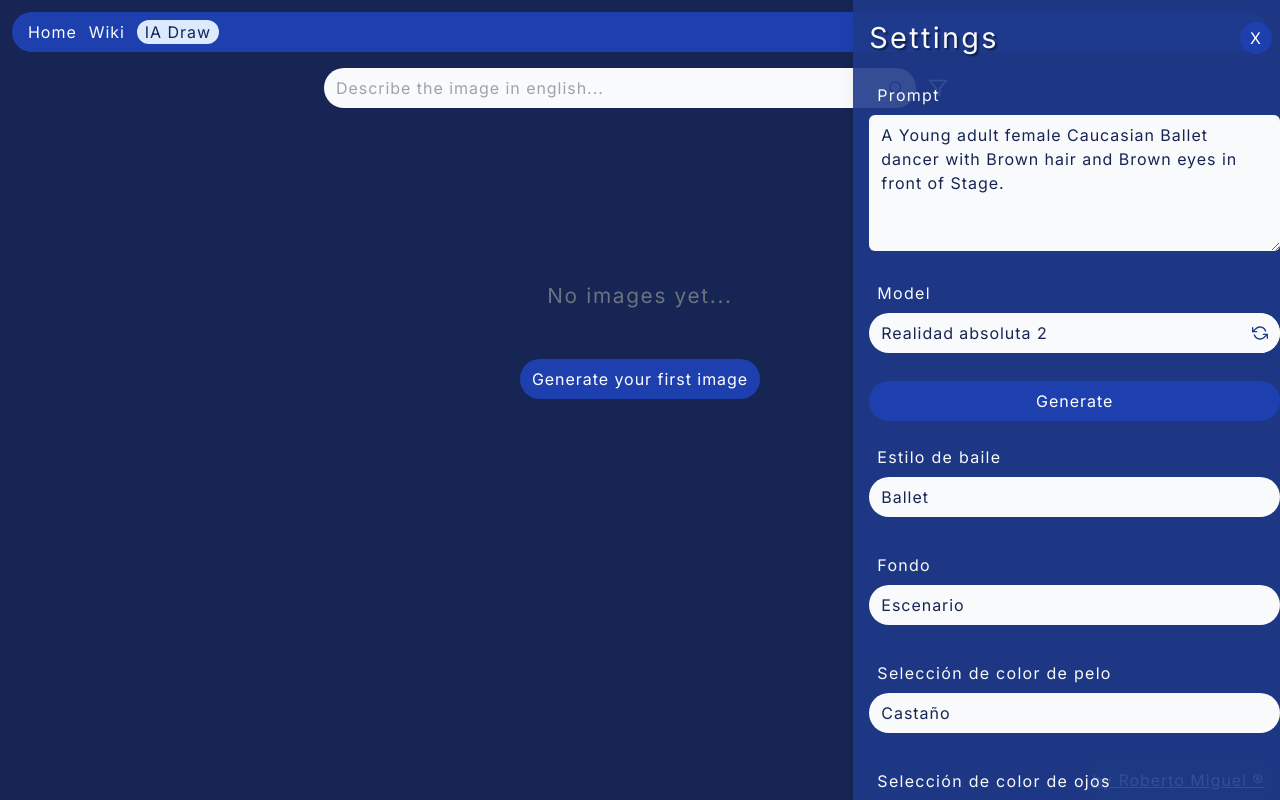
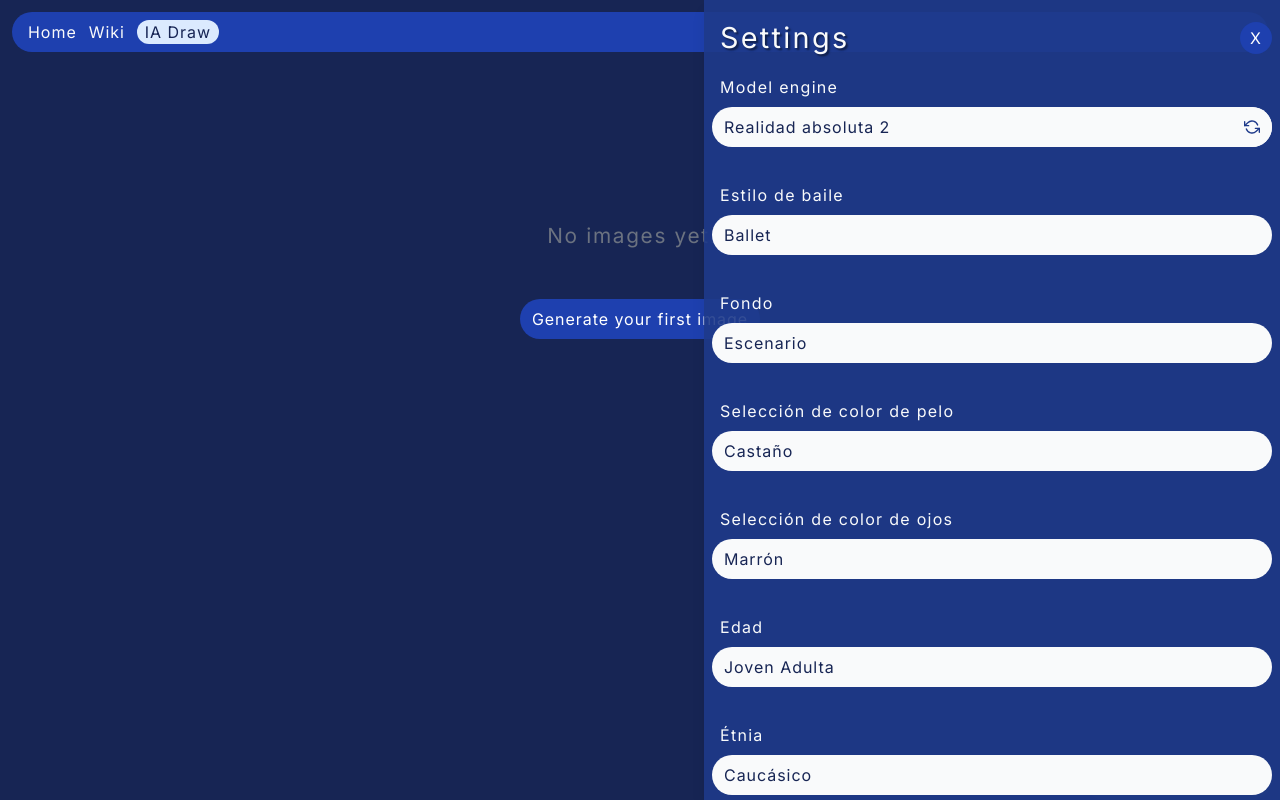
Before and after one commit to robertomiguel/experiencia-next, a Next.js app: page /iadraw in a window 1280 px wide. Both pictures are taken after a click on the button "Generate your first image". Built offline with nearby package versions, Linux system fonts and the light colour scheme.

Commit message:
basic settings

```diff
--- a/src/components/common/Drawer.tsx
+++ b/src/components/common/Drawer.tsx
@@ -8,14 +8,17 @@ interface DrawerProps {
 export const Drawer = ({ children, onClose, title }: DrawerProps) => {
 
     return (
-        <div className="fixed p-2 top-0 bottom-0 right-0 w-full sm:w-1/3 bg-blue-900 bg-opacity-90 shadow-lg overflow-y-auto " >
+        <div className="fixed z-20 p-2 top-0 bottom-0 right-0 w-full sm:max-w-xl bg-blue-900 bg-opacity-90 shadow-lg overflow-y-auto " >
+
             <div className="flex flex-row justify-between items-center " >
                 <h1>{title}</h1>
                 <button className="w-8 h-8 p-2 rounded-full  " onClick={() => onClose()} >X</button>
             </div>
-            <div className="w-full m-2" >
+
+            <div className="w-full" >
                 {children}
             </div>
+
         </div>
     )
 }
--- a/src/components/generate/SettingsForm.tsx
+++ b/src/components/generate/SettingsForm.tsx
@@ -361,17 +361,14 @@ const backgrounds = [
 
 interface SettingsProps {
     generate: (prompt: string, modelId?: number) => void
-    prompt: string
-    model: number
 }
 
-export const SettingsForm = ({ generate, model, prompt }: SettingsProps) => {
+export const SettingsForm = ({ generate }: SettingsProps) => {
 
     const dispatch = useAppDispatch()
     const imgSettings = useAppSelector(state => state.settings.image)
 
-    const [modelValue, setModelValue] = useState<number>(imgSettings?.model || model)
-    const [promptValue, setPromptValue] = useState<string>(imgSettings?.prompt || prompt || '')
+    const [modelValue, setModelValue] = useState<number>(imgSettings?.model || 3)
 
     const [hairColor, setHairColor] = useState<string>(imgSettings?.hairColor || "Brown")
     const [age, setAge] = useState<string>(imgSettings?.age || "Young adult female")
@@ -380,9 +377,8 @@ export const SettingsForm = ({ generate, model, prompt }: SettingsProps) => {
     const [dancer, setDancer] = useState<string>(imgSettings?.dancer || "Ballet dancer")
     const [background, setBackground] = useState<string>(imgSettings?.background || "Stage")
 
-    const handleCreatePrompt = (gen?: boolean) => {
+    const handleCreatePrompt = () => {
         const newPrompt = `A ${age} ${ethnicGroup} ${dancer} with ${hairColor} hair and ${eyeColor} eyes in front of ${background}.`;
-        setPromptValue(newPrompt)
         dispatch(setImageSettings({
             prompt: newPrompt,
             model: modelValue,
@@ -393,34 +389,14 @@ export const SettingsForm = ({ generate, model, prompt }: SettingsProps) => {
             dancer,
             background
         }))
-        if (gen) {
-            generate(newPrompt, modelValue)
-        }
+        generate(newPrompt, modelValue)
     }
-
-    useEffect(() => {
-        if (prompt.trim() === "") handleCreatePrompt()
-        // eslint-disable-next-line react-hooks/exhaustive-deps
-    }, [prompt])
 
     return (
         <div className="flex flex-col gap-4" >
             <div>
-                <h5>Prompt</h5>
-                <textarea
-                    value={promptValue}
-                    onChange={e => setPromptValue(e.target.value)}
-                    maxLength={1000}
-                    rows={5}
-                    placeholder="Write a prompt here..."
-                />
-            </div>
-            <div>
-                <h5>Model</h5>
+                <h5>Model engine</h5>
                 <SelectModel onChange={v => setModelValue(v)} value={modelValue} />
-            </div>
-            <div>
-                <button onClick={() => generate(promptValue, modelValue)}>Generate</button>
             </div>
 
             <div>
@@ -454,8 +430,7 @@ export const SettingsForm = ({ generate, model, prompt }: SettingsProps) => {
             </div>
 
             <div className="flex gap-3" >
-                <button onClick={() => handleCreatePrompt()} >Create prompt</button>
-                <button onClick={() => handleCreatePrompt(true)} >Generate with new prompt</button>
+                <button onClick={() => handleCreatePrompt()} >Generate image</button>
             </div>
 
         </div>
--- a/src/components/generate/makeImage.tsx
+++ b/src/components/generate/makeImage.tsx
@@ -14,6 +14,7 @@ import { DeleteAction } from "./delete.action";
 import { SettingsForm } from "./SettingsForm";
 import { useAppDispatch, useAppSelector } from "@/store";
 import { toogleSidesheet } from "@/store/settingsSlice";
+import { Drawer } from "../common/Drawer";
 
 export const metadata: Metadata = {
     title: "ID Images",
@@ -37,6 +38,7 @@ export const MakeImage = () => {
     const [model, setModel] = useState<number>(3)
     const [isDeleting, setIsDeleting] = useState<boolean>(false)
     const [showToUpButton, setShowToUpButton] = useState<boolean>(false)
+    const [isReady, setIsReady] = useState<boolean>(false)
 
     const dispatch = useAppDispatch()
     const isSettingsOpen = useAppSelector(state => state.settings.openSidesheet)
@@ -80,6 +82,7 @@ export const MakeImage = () => {
         const localList = localStorage.getItem('drawList')
         const initialList = localList ? JSON.parse(localList) : []
         setList(initialList)
+        setIsReady(true)
 
         const handleScroll = () => {
             const top = window.scrollY;
@@ -118,30 +121,51 @@ export const MakeImage = () => {
         setIndexZoom(indexZoom === index ? null : index)
     }
 
+    const isEmptyList = list.length === 0
+
     return (
         <div>
             {showToUpButton && !isSettingsOpen &&
                 <button
                     onClick={goTop}
-                    className="fixed z-30 bottom-12 right-4 bg-blue-500 text-white rounded-full w-fit hover:bg-blue-600" >Up</button>}
-            <FormSearchInput
-                onSubmit={handleGenerate}
-                disabled={isProcessing}
-                placeholder='Describe the image in english...'
-                value={valueText}
-                onChange={t => setValueText(t)}
-                filterContent={
-                    <SettingsForm generate={handleGenerate} prompt={valueText} model={model} />
-                }
-                filterTitle='Settings'
-            />
+                    className="fixed z-30 bottom-12 right-4 bg-blue-500 text-white rounded-full w-fit hover:bg-blue-600" >
+                    Up
+                </button>
+            }
+
+            {isSettingsOpen &&
+                <Drawer onClose={() => dispatch(toogleSidesheet(false))} title="Settings" >
+                    <SettingsForm generate={handleGenerate} />
+                </Drawer>
+            }
+
             <div className="m-auto" >
                 {isProcessing && <Spinner label="Processing..." />}
             </div>
-            {list.length === 0 && !isProcessing && <div className="text-center m-auto w-fit mt-40 text-gray-500" >
-                <h4>No images yet...</h4>
-                <button className="f-full sm:w-fit mt-10" onClick={() => dispatch(toogleSidesheet(true))} >Generate your first image</button>
-            </div>}
+
+            {isReady && !isProcessing &&
+                <div className={
+                    isEmptyList
+                        ? "text-center m-auto w-fit mt-40 text-gray-500"
+                        : "mb-3 w-fit m-auto sticky top-11 z-10 p-2 bg-blue-950 bg-opacity-70 rounded-full"
+                } >
+                    {isEmptyList && <h4>No images yet...</h4>}
+                    <button
+                        className={
+                            isEmptyList
+                                ? "f-full sm:w-fit mt-10"
+                                : "f-full sm:w-fit"
+                        }
+                        onClick={() => dispatch(toogleSidesheet(true))}
+                    >
+                        {isEmptyList
+                            ? 'Generate your first image'
+                            : 'Generate new image'
+                        }
+                    </button>
+                </div>
+            }
+
             <div className={style.imageContainer} >
                 {list.map((item, index) => (
                     <div key={index} className="relative" >
```
